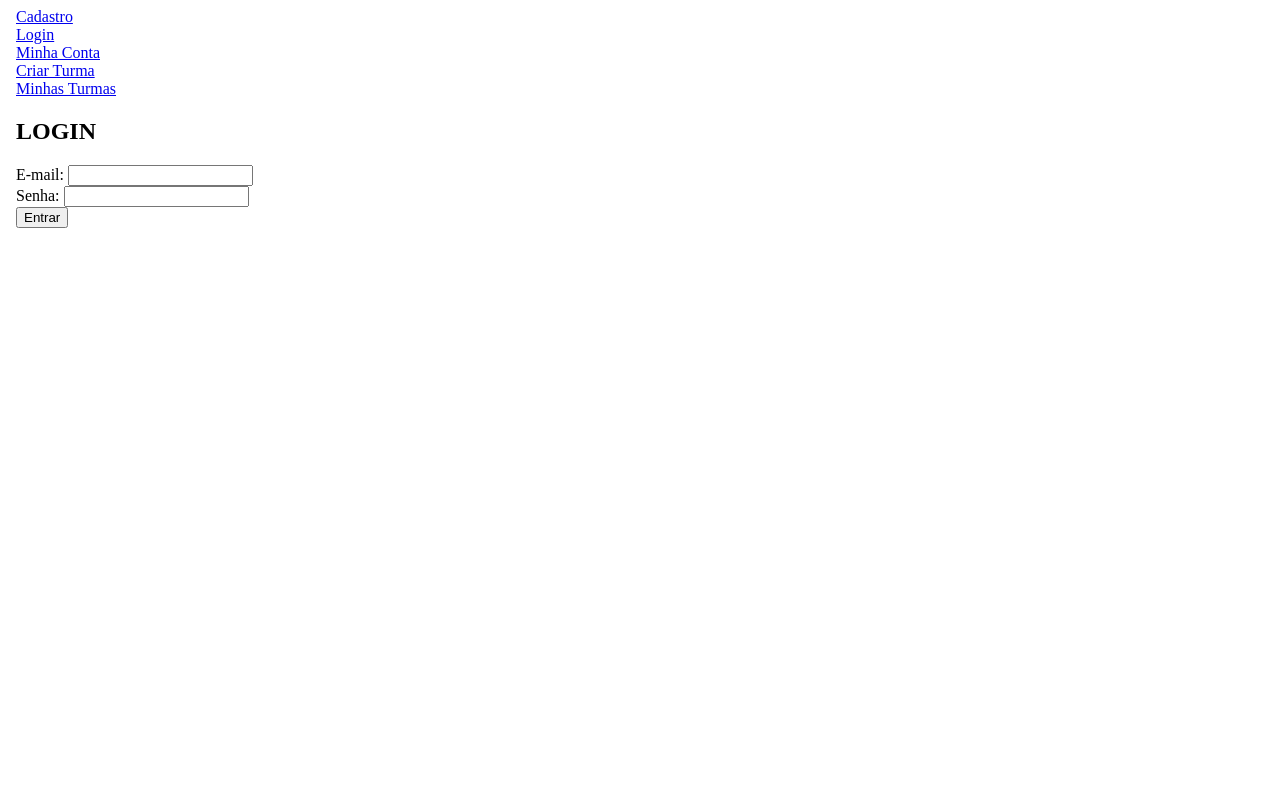
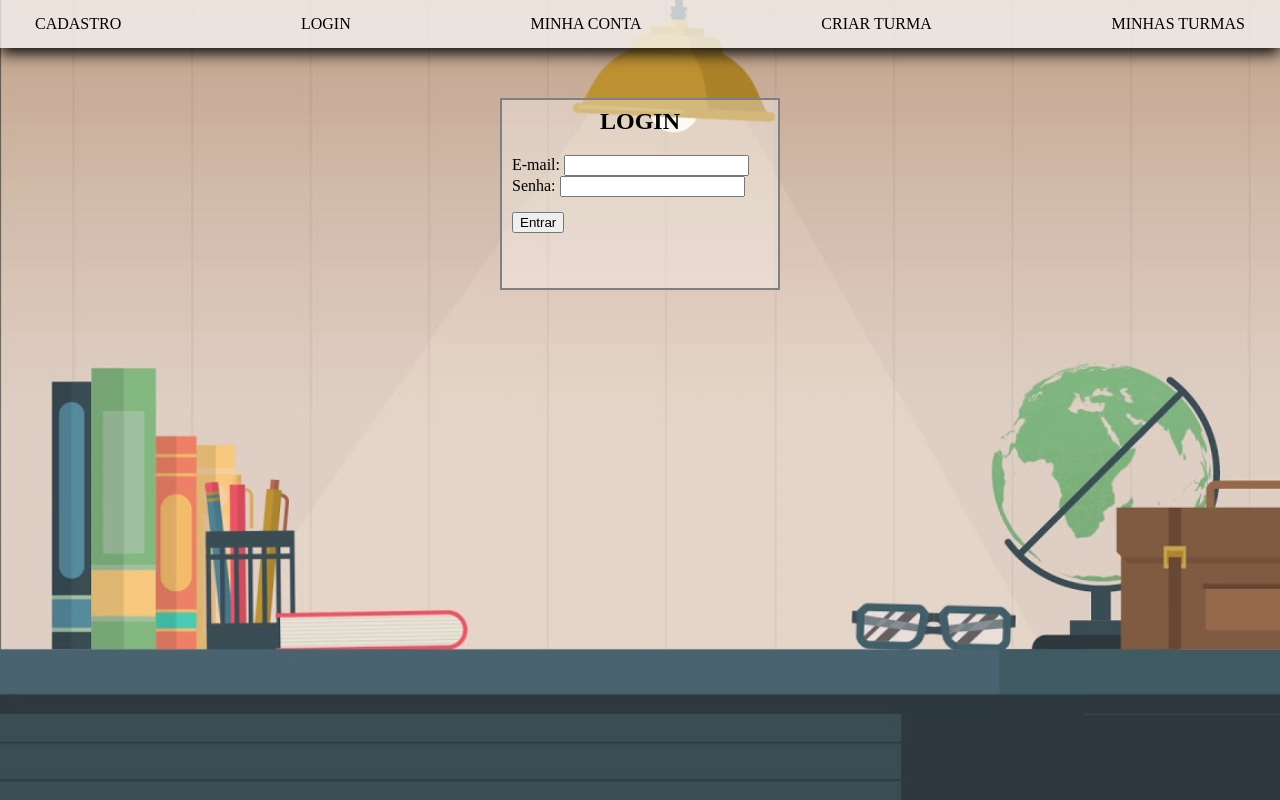
Before and after one commit to mateuscds/ess-project, an Angular app in the folder gui/: page /login in a window 1280 px wide. Built offline with nearby package versions, Linux system fonts and the light colour scheme.

Commit message:
adicionando arquivos de CSS

```diff
--- a/gui/src/app/cadastro/cadastro.component.css
+++ b/gui/src/app/cadastro/cadastro.component.css
@@ -0,0 +1,82 @@
+.cadastroView {
+    margin: auto;
+    width: 20%;
+    border: 2px solid grey;
+    padding: 10px;
+    margin-top: 50px;
+    margin-bottom: 20px;
+    align-items: center;
+    background-color: rgba(255, 255, 255, 0.35);
+}
+
+.cadastroInputs{
+    padding-bottom: 15px;
+}
+
+.cadastroTitle{
+    margin-top: -2px;
+    text-align: center;
+}
+
+.tipoCadastro{
+    padding-top: 5px;
+    align-items: left;
+}
+
+.addSpace {
+    padding-top: 15px;
+    display: auto;
+    justify-content: space-between;
+    align-items: flex-start;
+    margin: auto;
+    flex-wrap: wrap;
+    width: 200%;
+    text-align: center;
+}
+
+.addSpace > .notifcacao {
+    padding: 15px;
+    display: flex;
+    justify-content: space-between;
+    max-width: 40%;
+}
+
+.addSpace > .notifcacao.positiva {
+    background-color: #5AAD52;
+    transition: all .5s;
+}
+
+.addSpace > .notifcacao.negativa {
+    background-color: #C33737;
+    color: white;
+    transition: all .5s;
+}
+
+.addSpace > .notifcacao.esconder {
+    opacity: 0;
+    visibility: hidden;
+    margin-left: -50%;
+    transition: all .5s;
+}
+
+.addSpace > .notifcacao > .button {
+    height: 20px;
+    margin-left: 15px;
+}
+
+.addSpace > .notifcacao > .button > div {
+    height: 2px;
+    width: 20px;
+    background-color: #000000;
+    transition: all .5s;
+}
+
+.addSpace > .notifcacao > .button > .b1 {
+    transform: rotate(45deg);
+    margin-top: 10px;
+}
+
+.addSpace > .notifcacao > .button > .b2 {
+    transform: rotate(-45deg);
+    margin-top: -2px;
+}
--- a/gui/src/app/login/login.component.css
+++ b/gui/src/app/login/login.component.css
@@ -0,0 +1,77 @@
+.loginView {
+    margin: auto;
+    width: 20%;
+    border: 2px solid gray;
+    padding: 10px;
+    margin-top: 50px;
+    margin-bottom: 20px;
+    align-items: center;
+    background-color: rgba(255, 255, 255, 0.35);
+}
+
+.loginInputs{
+    padding-bottom: 15px;
+}
+
+.loginTitle{
+    margin-top: -2px;
+    text-align: center;
+}
+
+.addSpace {
+    padding-top: 15px;
+    display: auto;
+    justify-content: space-between;
+    align-items: flex-start;
+    margin: auto;
+    flex-wrap: wrap;
+    width: 200%;
+    text-align: center;
+}
+
+.addSpace > .notifcacao {
+    padding: 15px;
+    display: flex;
+    justify-content: space-between;
+    max-width: 40%;
+}
+
+.addSpace > .notifcacao.positiva {
+    background-color: #5AAD52;
+    transition: all .5s;
+}
+
+.addSpace > .notifcacao.negativa {
+    background-color: #C33737;
+    color: white;
+    transition: all .5s;
+}
+
+.addSpace > .notifcacao.esconder {
+    opacity: 0;
+    visibility: hidden;
+    margin-left: -50%;
+    transition: all .5s;
+}
+
+.addSpace > .notifcacao > .button {
+    height: 20px;
+    margin-left: 15px;
+}
+
+.addSpace > .notifcacao > .button > div {
+    height: 2px;
+    width: 20px;
+    background-color: #000000;
+    transition: all .5s;
+}
+
+.addSpace > .notifcacao > .button > .b1 {
+    transform: rotate(45deg);
+    margin-top: 10px;
+}
+
+.addSpace > .notifcacao > .button > .b2 {
+    transform: rotate(-45deg);
+    margin-top: -2px;
+}
--- a/gui/src/app/minha_conta/minha_conta.component.css
+++ b/gui/src/app/minha_conta/minha_conta.component.css
@@ -0,0 +1,83 @@
+.contaView {
+    margin: auto;
+    width: 30%;
+    border: 2px solid gray;
+    padding: 10px;
+    margin-top: 50px;
+    margin-bottom: 20px;
+    align-items: center;
+    background-color: rgba(255, 255, 255, 0.35);
+}
+
+.contaInputs{
+    padding-bottom: 15px;
+}
+
+.contaTitle{
+    margin-top: -2px;
+    text-align: center;
+}
+
+.logOutBlock{
+    padding-top: 10px;
+    padding-bottom: 10px;
+}
+
+.addSpace {
+    padding-top: 15px;
+    padding-bottom: 10px;
+    display: auto;
+    justify-content: space-between;
+    align-items: flex-start;
+    margin: auto;
+    flex-wrap: wrap;
+    width: 200%;
+    text-align: center;
+}
+
+.addSpace > .notifcacao {
+    padding: 15px;
+    display: flex;
+    justify-content: space-between;
+    max-width: 40%;
+}
+
+.addSpace > .notifcacao.positiva {
+    background-color: #5AAD52;
+    transition: all .5s;
+}
+
+.addSpace > .notifcacao.negativa {
+    background-color: #C33737;
+    color: white;
+    transition: all .5s;
+}
+
+.addSpace > .notifcacao.esconder {
+    opacity: 0;
+    visibility: hidden;
+    margin-left: -50%;
+    transition: all .5s;
+}
+
+.addSpace > .notifcacao > .button {
+    height: 20px;
+    margin-left: 15px;
+}
+
+.addSpace > .notifcacao > .button > div {
+    height: 2px;
+    width: 20px;
+    background-color: #000000;
+    transition: all .5s;
+}
+
+.addSpace > .notifcacao > .button > .b1 {
+    transform: rotate(45deg);
+    margin-top: 10px;
+}
+
+.addSpace > .notifcacao > .button > .b2 {
+    transform: rotate(-45deg);
+    margin-top: -2px;
+}
--- a/gui/src/app/minha_conta/minha_conta.component.html
+++ b/gui/src/app/minha_conta/minha_conta.component.html
@@ -1,12 +1,5 @@
 <section class="contaView">
     <h1 class="contaTitle" id="titulo">MINHA CONTA</h1>
-    <div class="addSpace2">
-        <div class="notifcacao2" [ngClass]="notificacaoClasses" name="notifica2" id="notifica2"><span class="notifcacaotxt2" name="notificatxt2" id="notificatxt2">{{notificacao_login}}</span></div>
-        <div class="button2" (click)="controla_notificacao(false)">
-            <div class="b1"></div>
-            <div class="b2"></div>
-        </div>
-    </div>
     <div class="contaInputs">
         <div class="cpfBlock">
             <label>CPF: </label>
--- a/gui/src/app/minha_conta/minha_conta.component.ts
+++ b/gui/src/app/minha_conta/minha_conta.component.ts
@@ -32,14 +32,14 @@ function ehAluno(objeto: Usuario) {
                 if(meu_user != null){
                     if(ehAluno(meu_user)){
                         this.meu_usuario = new Aluno(meu_user["cpf"], meu_user["nome"], meu_user["email"], meu_user["senha"]);
-                        this.controla_notificacao(true, true, "");
+                        this.controla_notificacao(false);
                     }
                     else{
                         this.meu_usuario = new Professor(meu_user["cpf"], meu_user["nome"], meu_user["email"], meu_user["senha"]);
-                        this.controla_notificacao(true, true, "");
+                        this.controla_notificacao(false);
                     }
                 }else{
-                    this.controla_notificacao(true, true, "Voce nao esta logado no sistema!");
+                    this.controla_notificacao(true, false, "Voce nao esta logado no sistema!");
                 }
             },
         );
--- a/gui/src/app/navbar/navbar.component.css
+++ b/gui/src/app/navbar/navbar.component.css
@@ -0,0 +1,35 @@
+nav {
+    background-color: #FAFAFA99;
+    padding: 15px 30px;
+    box-shadow: 0 5px 15px #333435;
+    display: flex;
+    justify-content: space-between;
+}
+
+nav:hover {
+    background-color: #FAFAFABB;
+    padding: 15px 30px;
+    box-shadow: 0 5px 15px #000000;
+}
+
+nav > h1 {
+    color: #000000;
+    margin: 0;
+    font-weight: 500;
+}
+
+nav > h1 > a {
+    text-decoration: none;
+    color: #000000;
+}
+
+.links {
+    display: flex;
+
+}
+
+.links > a {
+    text-decoration: none;
+    color: #000000;
+    margin: 0 5px;
+}
--- a/gui/src/app/navbar/navbar.component.html
+++ b/gui/src/app/navbar/navbar.component.html
@@ -1,17 +1,17 @@
 <nav>
     <div class = "links">
-        <a mat-button class = "navbar-link" name="cadastrar" routerLink = "/cadastro">Cadastro</a>
+        <a mat-button class = "navbar-link" name="cadastrar" routerLink = "/cadastro">CADASTRO</a>
     </div>
     <div class = "links">
-        <a mat-button class = "navbar-link" name="login" routerLink = "/login">Login</a>
+        <a mat-button class = "navbar-link" name="login" routerLink = "/login">LOGIN</a>
     </div>
     <div class = "links">
-        <a mat-button class = "navbar-link" routerLink = "/minha_conta">Minha Conta</a>
+        <a mat-button class = "navbar-link" routerLink = "/minha_conta">MINHA CONTA</a>
     </div>
     <div class = "links">
-        <a mat-button class = "navbar-link" routerLink = "/criar_turma">Criar Turma</a>
+        <a mat-button class = "navbar-link" routerLink = "/criar_turma">CRIAR TURMA</a>
     </div>
     <div class = "links">
-        <a mat-button class = "navbar-link" routerLink = "/minhas_turmas">Minhas Turmas</a>
+        <a mat-button class = "navbar-link" routerLink = "/minhas_turmas">MINHAS TURMAS</a>
     </div>
 </nav>
--- a/gui/src/styles.css
+++ b/gui/src/styles.css
@@ -1 +1,10 @@
 /* You can add global styles to this file, and also import other style files */
+body {
+    margin: 0;
+    background-image: url("background1.jpg");
+    background-color: white;
+    background-size: cover;
+    background-repeat: no-repeat;
+    background-attachment: fixed;
+    min-height: 100vh;
+}
```
Also changed, not shown: gui/src/app/cadastro/cadastro.component.html (line endings or trailing spaces), gui/src/background1.jpg (added).
